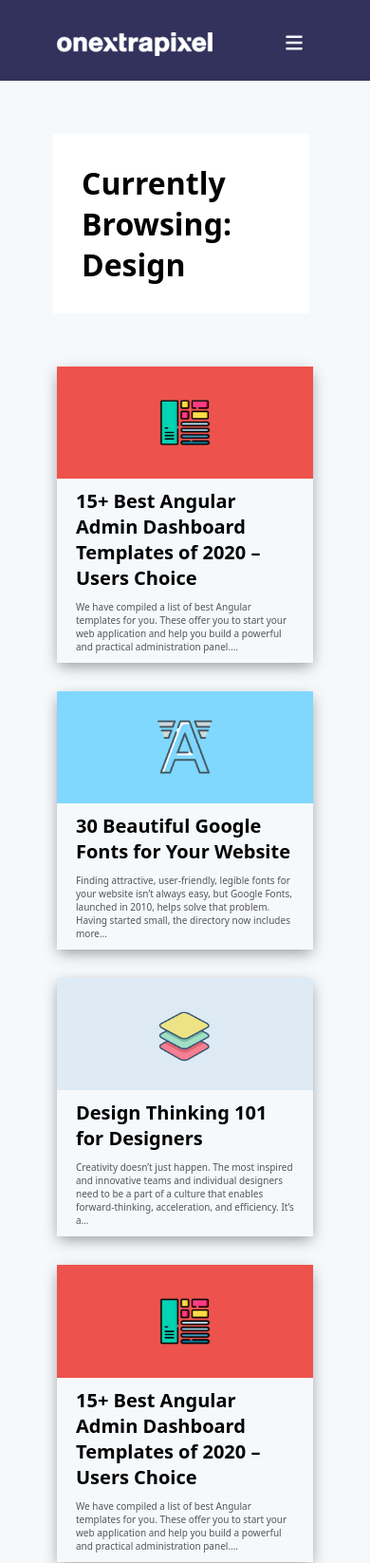
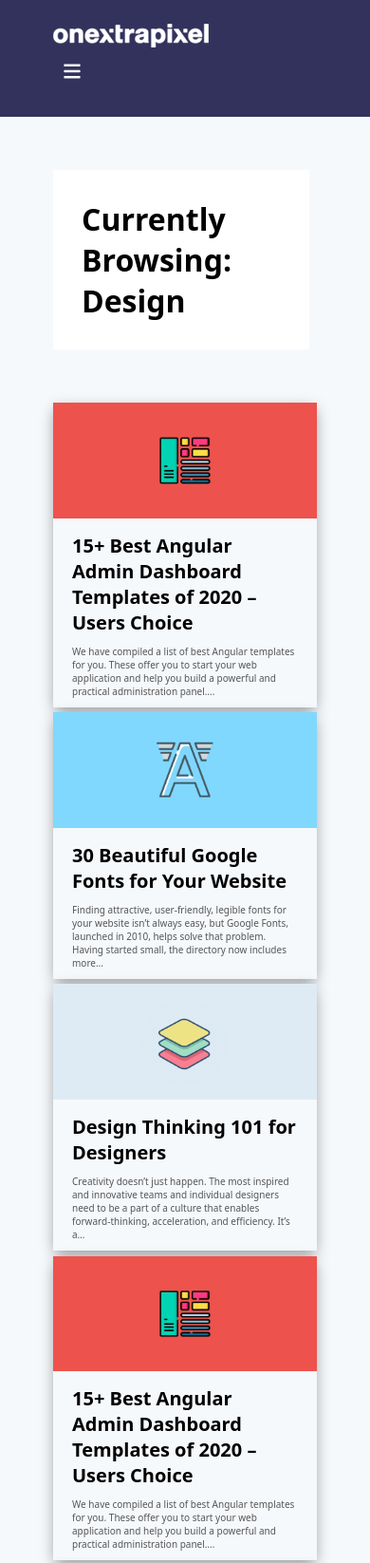
Before and after one commit to IbtihalHoubari/onextapixel, a plain HTML site: page index.html in a window 390 px wide. Shown: the top 1646 px of the page at 95% size. Drawn offline with Linux system fonts and the light colour scheme.

Commit message:
onextrapixel modified2

```diff
--- a/index.html
+++ b/index.html
@@ -10,8 +10,9 @@
 
 <body>
     <header class="header">
-        <div class="containerrow">
+        <div class="logo">
             <img src="./img/onextralogo.png" alt="onextrapixel logo" />
+        </div>
         <nav class="navbar">
             <ul>
                 <li>
@@ -43,49 +44,13 @@
                 <a href="#">ADVERTISE</a>
             </div>
         </div>
-        </div>
+
     </header>
-    <main>
     <div class="title">
         <h1>Currently Browsing: Design</h1>
     </div>
-        <div class="designs">
-                <div class="row">
-                    <div class="cards">
-                        <div class="design-card">
-
-                            <img class="image" src="./img/angular-templates.png" alt="Best Angular Templates" />
-
-                            <div class="details">
-                                <h2>15+ Best Angular Admin Dashboard Templates of 2020 – Users Choice</h2>
-                                <p>We have compiled a list of best Angular templates for you. These offer you to start
-                                    your web application and help you build a powerful and practical administration
-                                    panel….</p>
-                            </div>
-                        </div>
-                        <div class="design-card">
-
-                            <img class="image" src="./img/google-fonts.png" alt="google Fonts" />
-
-                            <div class="details">
-                                <h2>30 Beautiful Google Fonts for Your Website</h2>
-                                <p>Finding attractive, user-friendly, legible fonts for your website isn’t always easy,
-                                    but Google Fonts, launched in 2010, helps solve that problem. Having started small,
-                                    the directory now includes more…</p>
-                            </div>
-                        </div>
-                        <div class="design-card">
-
-                            <img class="image" src="./img/design-thinking.png" alt="Design Thinking" />
-
-                            <div class="details">
-                                <h2>Design Thinking 101 for Designers</h2>
-                                <p>Creativity doesn’t just happen. The most inspired and innovative teams and individual
-                                    designers need to be a part of a culture that enables forward-thinking,
-                                    acceleration, and efficiency. It’s a…</p>
-                            </div>
-                        </div>
-                        <div class="design-card">
+    <div class="blogs-container">
+        <div class="blogs-card">
             <img class="image" src="./img/angular-templates.png" alt="Best Angular Templates" />
             <div class="details">
                 <h2>15+ Best Angular Admin Dashboard Templates of 2020 – Users Choice</h2>
@@ -94,7 +59,7 @@
                     panel….</p>
             </div>
         </div>
-                        <div class="design-card">
+        <div class="blogs-card">
             <img class="image" src="./img/google-fonts.png" alt="google Fonts" />
             <div class="details">
                 <h2>30 Beautiful Google Fonts for Your Website</h2>
@@ -103,7 +68,34 @@
                     the directory now includes more…</p>
             </div>
         </div>
-                        <div class="design-card">
+        <div class="blogs-card">
+            <img class="image" src="./img/design-thinking.png" alt="Design Thinking" />
+            <div class="details">
+                <h2>Design Thinking 101 for Designers</h2>
+                <p>Creativity doesn’t just happen. The most inspired and innovative teams and individual
+                    designers need to be a part of a culture that enables forward-thinking,
+                    acceleration, and efficiency. It’s a…</p>
+            </div>
+        </div>
+        <div class="blogs-card">
+            <img class="image" src="./img/angular-templates.png" alt="Best Angular Templates" />
+            <div class="details">
+                <h2>15+ Best Angular Admin Dashboard Templates of 2020 – Users Choice</h2>
+                <p>We have compiled a list of best Angular templates for you. These offer you to start
+                    your web application and help you build a powerful and practical administration
+                    panel….</p>
+            </div>
+        </div>
+        <div class="blogs-card">
+            <img class="image" src="./img/google-fonts.png" alt="google Fonts" />
+            <div class="details">
+                <h2>30 Beautiful Google Fonts for Your Website</h2>
+                <p>Finding attractive, user-friendly, legible fonts for your website isn’t always easy,
+                    but Google Fonts, launched in 2010, helps solve that problem. Having started small,
+                    the directory now includes more…</p>
+            </div>
+        </div>
+        <div class="blogs-card">
             <img class="image" src="./img/design-thinking.png" alt="Design Thinking" />
             <div class="details">
                 <h2>Design Thinking 101 for Designers</h2>
@@ -113,12 +105,7 @@
             </div>
         </div>
     </div>
-
-                </div>
-            </div>
-    </main>
     <footer class="footer">
-        <div class="containerrow">
             <div class="footer-start">
                 <img src="./img/onextralogo.png" alt="onextrapixel logo" />
                 <div class="icons">
@@ -135,7 +122,6 @@
                         <img src="./img/instagram.svg" alt="instagram" />
                     </a>
                 </div>
-
             </div>
             <div class="footer-end">
                 <ul>
@@ -153,7 +139,6 @@
                     </li>
                 </ul>
             </div>
-        </div>
     </footer>
 </body>
 
--- a/main.css
+++ b/main.css
@@ -7,35 +7,27 @@ body{
     background-color: #f6f9fc;
     font-family: system-ui, -apple-system, BlinkMacSystemFont, 'Segoe UI', Roboto, Oxygen, Ubuntu, Cantarell, 'Open Sans', 'Helvetica Neue', sans-serif;
 }
-.row{
-    display: flex;
-    justify-content: space-between;
-    align-items: center;
-    flex-wrap: wrap;
-}
 .header{
     position: sticky;
     top: 0;
     background-color: #32325d;
-    height: 85px;
     padding: 25px 0;
+    display: flex;
+    flex-direction: row;
+    justify-content: space-between;
 }
-.containerrow{
-    display: flex;
-    justify-content: space-between;
-    align-items: center;
-    width: calc(100% - 120px);
-    margin: auto;
-    flex-wrap: wrap;
+.header .logo{
+    padding-left: 56px;
 }
-a{
+
+.header a{
     text-decoration: none;
     color: #7c7cd4;
 }
 ul{
     list-style-type: none;
 }
-.active{
+.header .active{
     color: aliceblue;
 }
 .navbar ul{
@@ -44,10 +36,12 @@ ul{
     gap: 17px;
     font-weight: 550;
     font-size: 14px;
+    padding-right: 56px;
 }
 .dropdown {
     position: relative;
     display: none;
+    padding-right: 56px;
 }
 
 .dropbutton {
@@ -90,35 +84,29 @@ ul{
     padding: 30px;
     margin: 56px;
 }
-.designs{
-    padding-bottom: 40px;
-    display: flex;
-    flex-wrap: wrap;
-}
-.designs .cards{
-    width: calc(100% - 120px);
+.blogs-container{
+    width: calc(100% - 112px);
     margin: auto;
     display: flex;
     flex-wrap: wrap;
-    gap: 30px;
+    gap: 2%;
+    padding-bottom: 40px;
 }
-.designs .cards .design-card{
-    width: calc((100% / 3) - 20px);
+.blogs-card{
+    width: 32%;
     box-shadow: 0px 5px 15px -2px rgba(0, 0, 0, 0.41);
-    display: flex;
-    flex-wrap: wrap;
-
 }
-.designs .cards .design-card .image{
+.blogs-container .blogs-card .image{
     width: 100%;
 }
-.designs .cards .design-card .details{
+.blogs-container > *:nth-child(n+4) {
+    margin-top: 2%;
+}
+.blogs-container .blogs-card .details{
     padding: 10px 20px;
 }
-.designs .cards .design-card .details h2{
-    font-size: 23px;
-}
-.designs .cards .design-card .details p{
+
+.blogs-container .blogs-card .details p{
     color: #565555;
     margin-top: 15px;
     font-size: 15px;
@@ -127,22 +115,22 @@ ul{
     background-color: #32325d;
     color: #fff;
     padding: 30px 0;
+    display: flex;
+    flex-direction: row;
+    justify-content: space-between;
 }
 .footer a{
     color: #fff;
-}
-.footer-start,
-.footer-end
-{
-    width: calc((100% - 70px) / 2);
+    text-decoration: none;
 }
 .footer-start{
     display: flex;
     flex-direction: column;
     gap: 40px;
+    padding-left: 56px;
 }
 .footer-start img{
-    width: 100px;
+    width: 150px;
 }
 .footer .footer-start .icons{
     display: flex;
@@ -156,36 +144,62 @@ ul{
     height: 15px;
     box-sizing: content-box;
 }
+.footer .footer-end{
+    display: flex;
+
+}
 .footer .footer-end ul{
         display: flex;
         flex-wrap: wrap;
         gap: 17px;
         font-weight: 550;
-        font-size: 14px;
+        padding-right: 56px;
 }
 
 @media (max-width:768px){
     .navbar{
         display: none;
     }
-    .designs .row .cards .design-card {
-        width: calc(50% - 15px);
-    }
     .dropdown {
         display: inline-block;
     }
+    .blogs-container .blogs-card{
+        width: 49%;
+    }
+    .blogs-container > *:nth-child(n+2) {
+        margin-top: 2%;
+    }
 }
 @media (max-width:670px){
-    .designs .cards .design-card .details h2{
+    .blogs-container .blogs-card .details h2{
         font-size: 20px;
     }
-    .designs .cards .design-card .details p{
+    .blogs-container .blogs-card .details p{
         margin-top: 10px;
         font-size: 10px;
     }
+    .footer .footer-end ul{
+        flex-direction: column;
+    }
 }
 @media (max-width:500px){
-    .designs .row .cards .design-card {
+    .blogs-container .blogs-card {
         width: 100%;
     }
 }
+@media (max-width:400px){
+    .header{
+        flex-direction: column;
+    }
+    .dropdown {
+        padding-left: 56px;
+    }
+    .footer{
+        flex-direction: column;
+    }
+    .footer .footer-end ul{
+        padding-left: 56px;
+        padding-top: 10px;
+    }
+
+}
```
Lines whose indentation alone changed are shown as unchanged.
